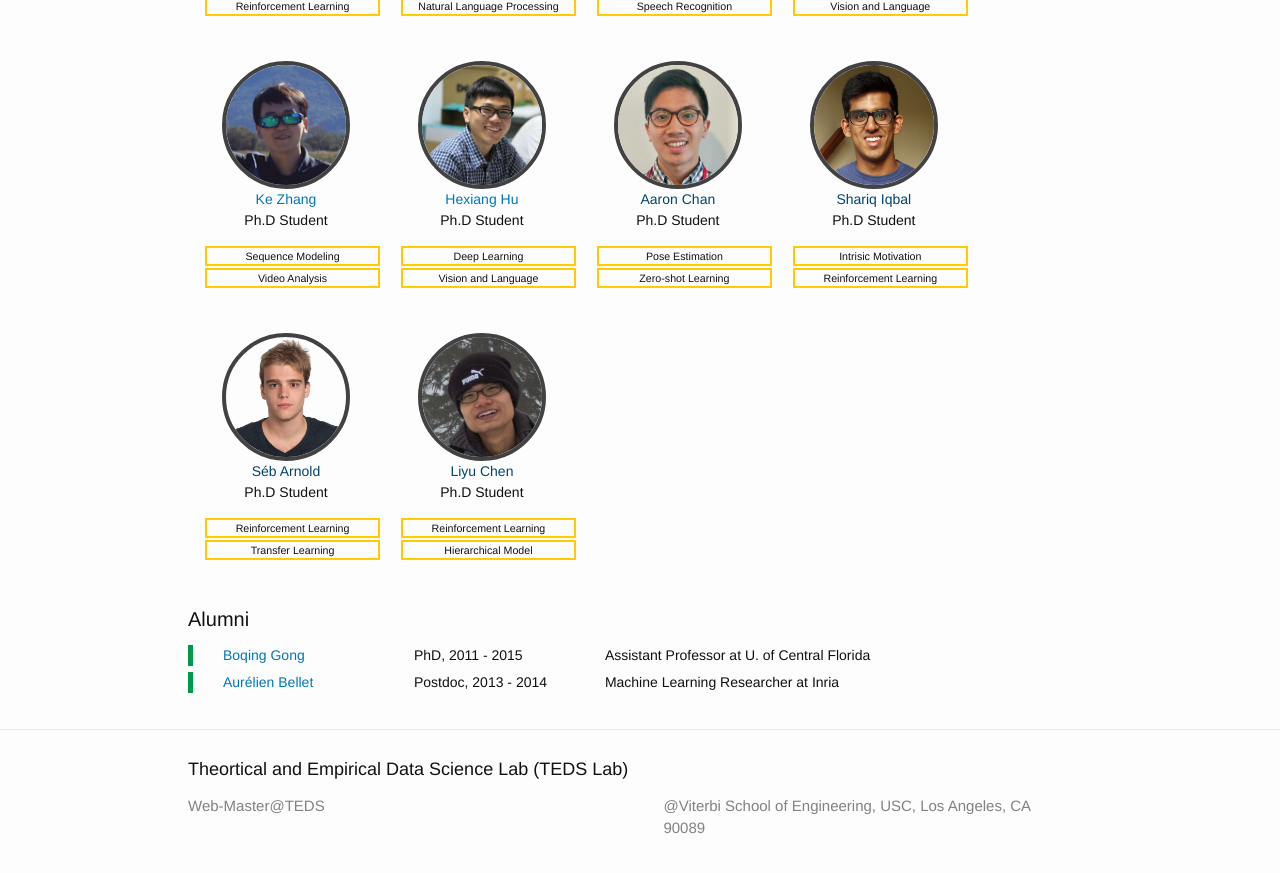
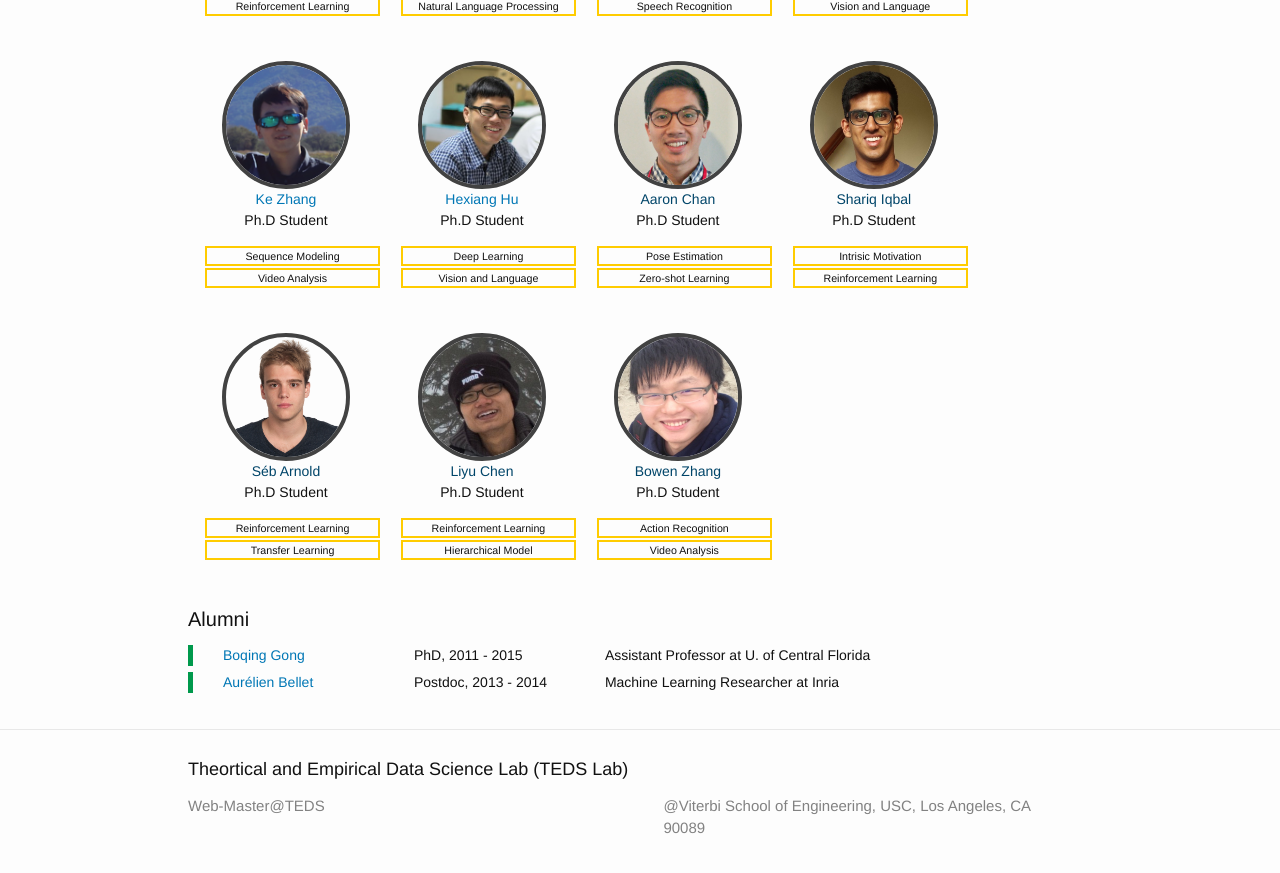
Before and after one commit to teds-usc/teds-usc.github.io, a Jekyll site: the page built from index.html, in a window 1280 px wide and 900 px high, scrolled down 670 px. Shown: the top 873 px of the window. Built offline with Jekyll 4.4.1, drawn with Linux system fonts in a browser that asks for light colours; nearby versions of some CDN libraries.

Commit message:
Update members

```diff
--- a/_data/members.yml
+++ b/_data/members.yml
@@ -68,3 +68,10 @@
   tags:
     - name: 'Reinforcement Learning'
     - name: 'Hierarchical Model'
+- name: 'Bowen Zhang'
+  img: '/img/members/bowen.jpg'
+  url:  ''
+  title: 'Ph.D Student'
+  tags:
+    - name: 'Action Recognition'
+    - name: 'Video Analysis'
```
Also changed, not shown: img/members/bowen.jpg (added).
